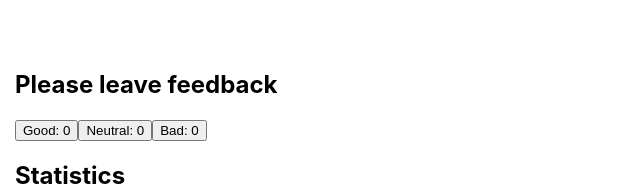
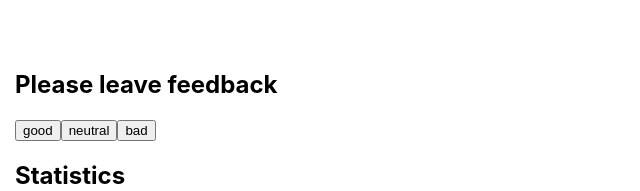
Before and after one commit to Olek9508/goit-react-hw-02-feedback, a React (Create React App) app: page / in a window 1280 px wide. Shown: the top 191 px of the page, without its empty margins (0-640 px from the left). Built offline with nearby package versions, Linux system fonts and the light colour scheme.

Commit message:
edit markup

```diff
--- a/src/components/App/App.jsx
+++ b/src/components/App/App.jsx
@@ -1,12 +1,23 @@
 import { Container, Section } from "./App.styled";
-import { Statistics } from "components/Statistic/Statistic";
+import { Stats } from "components/Statistic/Statistic";
+// import { FeedbackOptions } from "components/Feeedback/FeedbackOptions";
+import { Component } from "react";
 
-export const App = () => {
+export class App extends Component{
+  state = {
+  good: 0,
+  neutral: 0,
+  bad: 0,
+  }
+
+  render() {
     return (
       <Container>
       <Section title = "Feedback statisctisc">
-      <Statistics good={0} neutral={0} bad={0} total={0} positivePercentage={0} />
+        <Stats good={0} neutral={0} bad={0} total={0} positivePercentage={0} />
       </Section>
       </Container>
     );
+  }
+
 };
--- a/src/components/Statistic/Statistic.jsx
+++ b/src/components/Statistic/Statistic.jsx
@@ -1,7 +1,6 @@
-import  { Component } from "react";
+import { Component } from "react";
 
-
-export class Statistics extends Component {
+export class Stats extends Component {
 
 static defaultProps = {
     good: 0,
@@ -11,41 +10,26 @@ static defaultProps = {
     positivePercentage: 0,
     }
 
-
 state = {
   good: this.props.good,
   neutral: this.props.neutral,
   bad: this.props.bad,
 }
 
-        handleAddPointGood = () => {
-        this.setState(prevState => ({
-            good: prevState.good + 1,
-        }))
+
+    onHandleClick = (key) =>{
+        this.setState(prevState => {
+            return {
+            [key]:prevState[key]+1
         }
-        handleAddPointNeutral = () => {
-        this.setState(prevState => ({
-            neutral: prevState.neutral + 1,
-        }))
+    })
     }
 
-        handleAddPointBad = () => {
-        this.setState(prevState => ({
-            bad: prevState.bad + 1,
-        }))
-    }
-
-    // countTotalFeedback() {
-    //     const values = Object.values(this.defaultProps)
-    //     let totalAmount = 0;
-
-    //     for (let value of values) {
-
-    //         totalAmount += value
-    //         console.log(totalAmount)
-    //     }
-    //     return
-    //  };
+    countTotalFeedback() {
+        Object.values(this.state).reduce(
+            (total, item) => total + item, 0
+        );
+     };
 
     countPositiveFeedbackPercentage() { };
 
@@ -53,17 +37,16 @@ state = {
 
         const { good, neutral, bad } = this.state;
         const { total, positivePercentage } = this.props;
-        const { handleAddPointGood, handleAddPointNeutral, handleAddPointBad } = this;
+        const { onHandleClick  } = this;
 
         return (
         <div>
             <div>
                 <h2>Please leave feedback</h2>
-                <button type="button" onClick={handleAddPointGood}>Good: {good}</button>
-                <button type="button" onClick={handleAddPointNeutral}>Neutral: {neutral}</button>
-                <button type="button" onClick={handleAddPointBad}>Bad: {bad}</button>
+                    {Object.keys(this.state).map(key => (
+                        <button key={key} onClick={() => onHandleClick(key)}>{key }</button>
+                    ))}
             </div>
-
 
         <div>
         <h2>Statistics</h2>
@@ -83,6 +66,54 @@ state = {
 
 
 
+
+
+
+
+
+
+
+
+
+
+
+
+
+
+
+
+
+
+
+//========================================================================================================
+
+
+    //     handleAddPointGood = () => {
+    //     this.setState(prevState => ({
+    //         good: prevState.good + 1,
+    //     }))
+    // }
+    //     handleAddPointNeutral = () => {
+    //     this.setState(prevState => ({
+    //         neutral: prevState.neutral + 1,
+    //     }))
+    // }
+
+    //     handleAddPointBad = () => {
+    //     this.setState(prevState => ({
+    //         bad: prevState.bad + 1,
+    //     }))
+    // }
+
+
+
+                // <button type="button" onClick={onHandleClick}>Good</button>
+                // <button type="button" onClick={onHandleClick}>Neutral</button>
+                // <button type="button" onClick={onHandleClick}>Bad</button>
+
+        // {/* <FeedbackOptions options={handleAddPointNeutral} onLeaveFeedback={handleAddPointGood } /> */}
+
+
     //===================================================================
 
         // addPoint = () => {
```
Lines whose indentation alone changed are shown as unchanged.
